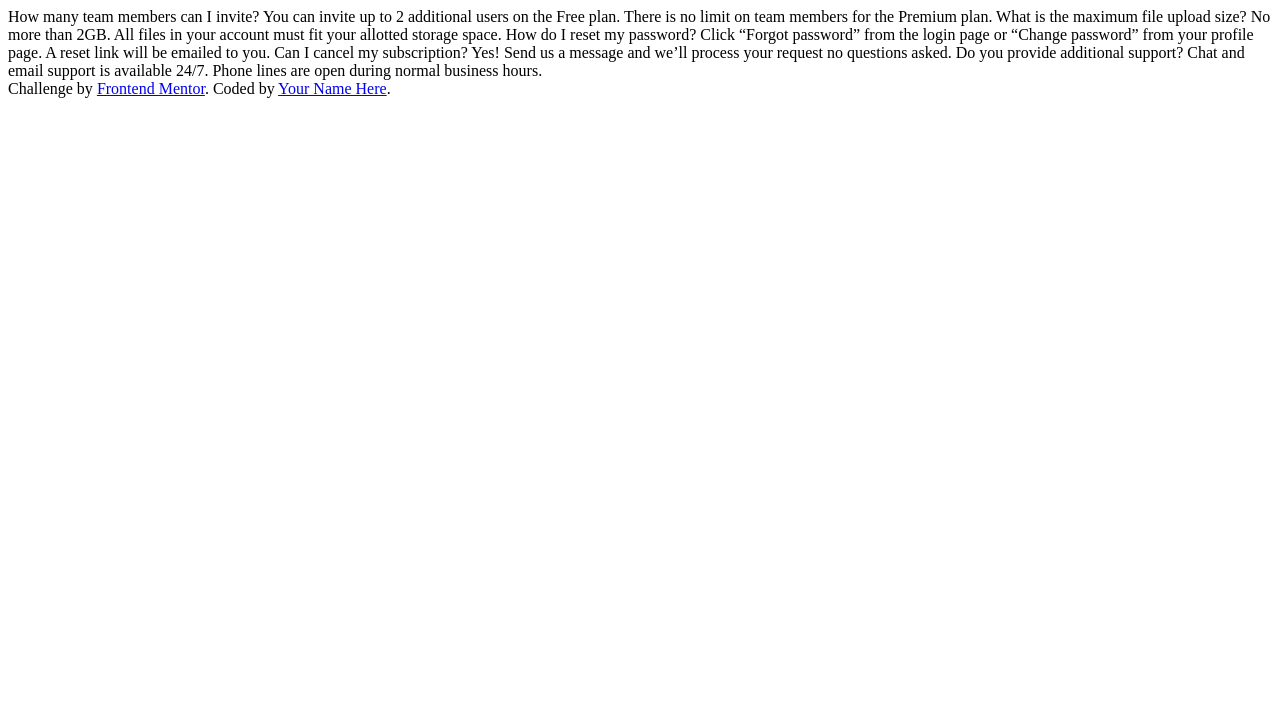
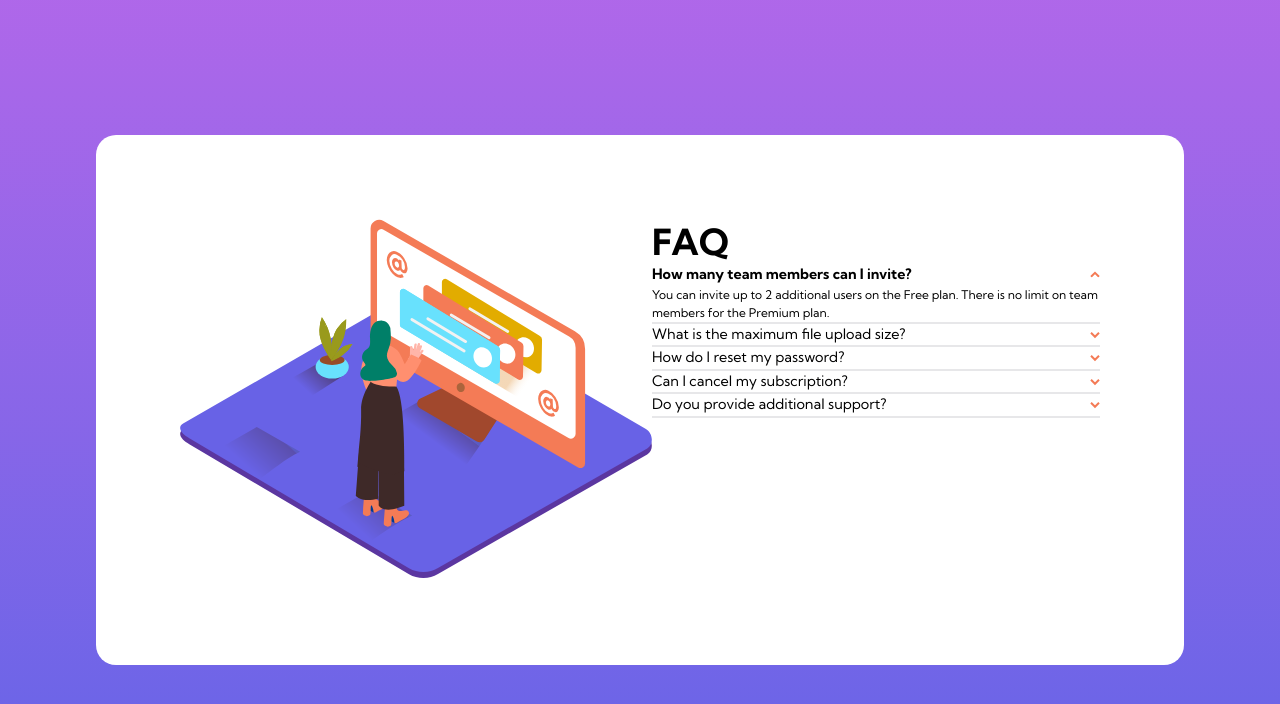
Before and after one commit to trafiki/faq-accordion-card-main, a plain HTML site: page index.html in a window 1280 px wide. Drawn offline with Linux system fonts and the light colour scheme.

Commit message:
Add the required javascript code for accordion

```diff
--- a/index.html
+++ b/index.html
@@ -13,27 +13,42 @@
 </head>
 
 <body>
-  How many team members can I invite?
-  You can invite up to 2 additional users on the Free plan. There is no limit on
-  team members for the Premium plan.
+  <main>
+    <section class="card">
+      <div class="image-col">
+        <img src="./images/illustration-woman-online-desktop.svg" alt="">
+      </div>
+      <div class="info-col">
+        <h1>FAQ</h1>
+        <ul>
+          <li class="faq-item active">
+            <h3>How many team members can I invite?</h3>
+            <p>You can invite up to 2 additional users on the Free plan. There is no limit on
+              team members for the Premium plan.</p>
+          </li>
+          <li class="faq-item">
+            <h3>What is the maximum file upload size?</h3>
+            <p>No more than 2GB. All files in your account must fit your allotted storage space.</p>
+          </li>
+          <li class="faq-item">
+            <h3>How do I reset my password?</h3>
+            <p>Click “Forgot password” from the login page or “Change password” from your profile page.
+              A reset link will be emailed to you.</p>
+          </li>
+          <li class="faq-item">
+            <h3>Can I cancel my subscription?</h3>
+            <p>Yes! Send us a message and we’ll process your request no questions asked.</p>
+          </li>
+          <li class="faq-item">
+            <h3>Do you provide additional support?</h3>
+            <p>Chat and email support is available 24/7. Phone lines are open during normal business hours.</p>
+          </li>
+        </ul>
+      </div>
+    </section>
+  </main>
 
-  What is the maximum file upload size?
-  No more than 2GB. All files in your account must fit your allotted storage space.
-
-  How do I reset my password?
-  Click “Forgot password” from the login page or “Change password” from your profile page.
-  A reset link will be emailed to you.
-
-  Can I cancel my subscription?
-  Yes! Send us a message and we’ll process your request no questions asked.
-
-  Do you provide additional support?
-  Chat and email support is available 24/7. Phone lines are open during normal business hours.
-
-  <div class="attribution">
-    Challenge by <a href="https://www.frontendmentor.io?ref=challenge" target="_blank">Frontend Mentor</a>.
-    Coded by <a href="#">Your Name Here</a>.
-  </div>
+  <script type="text/javascript" src="./script.js"></script>
 </body>
 
 </html>
--- /dev/null
+++ b/script.js
@@ -0,0 +1,6 @@
+let faqItem = document.querySelectorAll('li.faq-item');
+for(let i=0; i<faqItem.length; i++){
+  faqItem[i].addEventListener('click', ()=> {
+    faqItem[i].classList.toggle('active');
+  })
+}
--- a/style.css
+++ b/style.css
@@ -0,0 +1,83 @@
+@import url('https://fonts.googleapis.com/css2?family=Kumbh+Sans:wght@400;700&display=swap');
+
+*, *::after, *::before {
+  box-sizing: border-box;
+  padding: 0;
+  margin: 0;
+}
+
+body {
+  background-image: linear-gradient(hsl(273, 75%, 66%), hsl(240, 73%, 65%));
+  height: 100vh;
+  font-size: 12px;
+  font-family: 'Kumbh Sans', sans-serif;
+}
+
+.card {
+  display: flex;
+  width: 1100px;
+  margin: 0 auto;
+}
+
+.card>* {
+  flex: 1;
+}
+
+main {
+  display: flex;
+  align-items: center;
+  height: 100%;
+}
+
+.info-col ul {
+  list-style: none;
+  line-height: 1.5;
+}
+
+.info-col h3 {
+  font-size: 1.2em;
+  font-weight: 400;
+}
+
+.info-col li {
+  border-bottom: 2px solid hsl(240, 5%, 91%);
+}
+
+.card {
+  display: flex;
+  width: 85%;
+  margin: 0 auto;
+  background: white;
+  padding: 7em;
+  border-radius: 20px;
+  max-width: 1100px;
+}
+
+.info-col h1 {
+  font-size: 3em;
+}
+
+li.faq-item p {
+  display: none;
+}
+
+li.faq-item.active h3 {
+  font-weight: bold;
+}
+
+li.faq-item.active p {
+  display: block;
+}
+
+h3 {
+  display: flex;
+  justify-content: space-between;
+}
+
+h3::after {
+  content: url(./images/icon-arrow-down.svg);
+}
+
+.active h3::after {
+  transform: rotate(180deg);
+}
```
Also changed, not shown: 1 other file.
